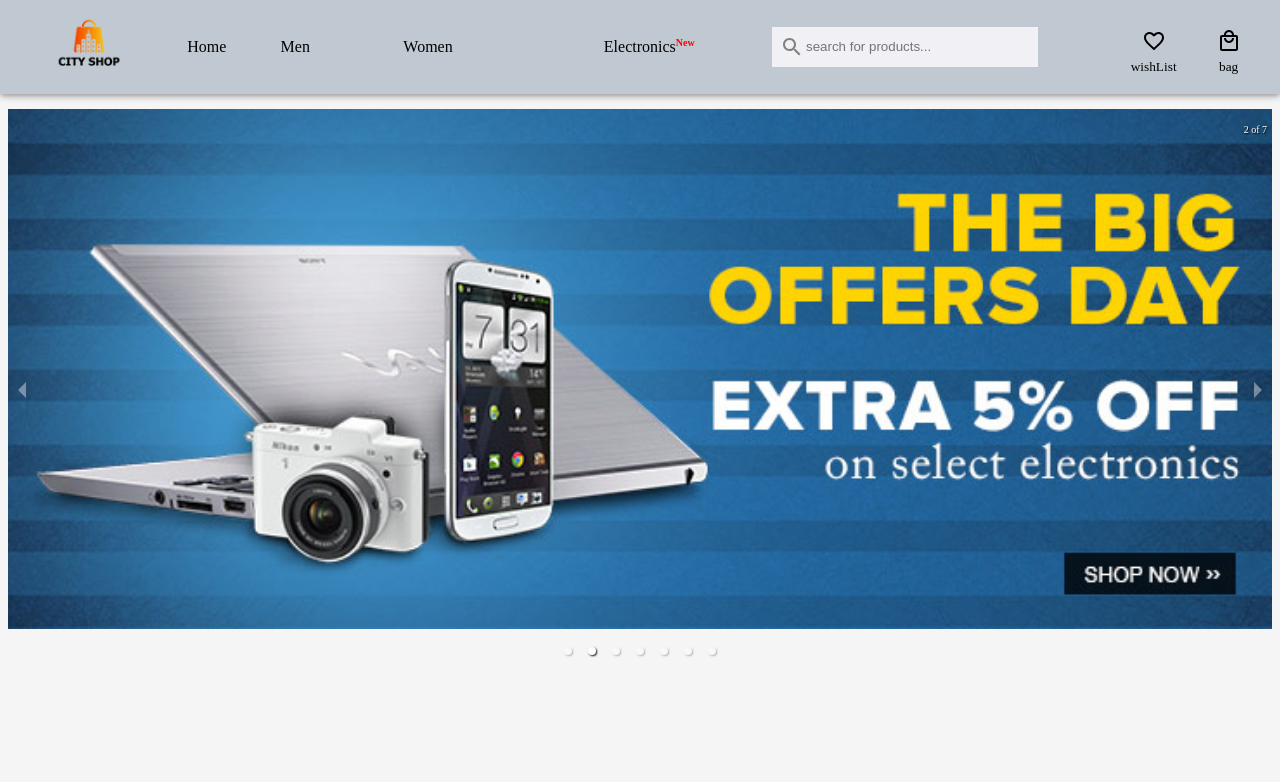
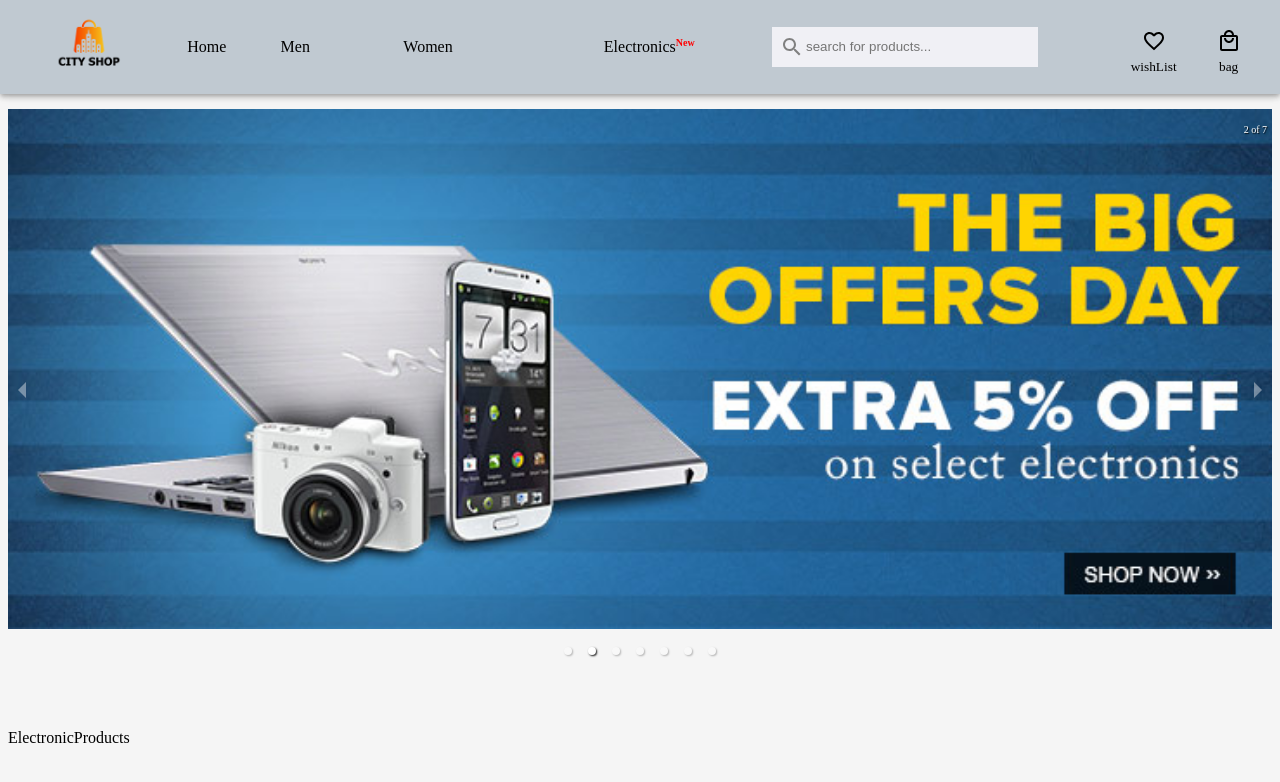
Before and after one commit to suhan647/capstone, a React (Create React App) app: page /electronicproducts in a window 1280 px wide. Shown: the top 782 px of the page. Built offline with nearby package versions, Linux system fonts and the light colour scheme.

Commit message:
added routes

```diff
--- a/src/App.js
+++ b/src/App.js
@@ -1,12 +1,14 @@
 import "./App.css";
 import Carousal from "./components/carousal/Carousal";
 import Header from "./components/header/Header";
+import Routing from "./routing/Routing";
 
 function App() {
   return (
     <>
       <Header />
       <Carousal/>
+      <Routing/>
     </>
   );
 }
--- a/src/components/home/Home.js
+++ b/src/components/home/Home.js
@@ -2,7 +2,7 @@ import React from 'react'
 
 function Home() {
   return (
-    <div>Home</div>
+    <div style={{marginTop:"60px"}}>Home</div>
   )
 }
 
--- a/src/components/products/ElectronicProducts.js
+++ b/src/components/products/ElectronicProducts.js
@@ -2,7 +2,7 @@ import React from 'react'
 
 function ElectronicProducts() {
   return (
-    <div>ElectronicProducts</div>
+    <div style={{marginTop:"60px"}}>ElectronicProducts</div>
   )
 }
 
--- a/src/components/products/MensProducts.js
+++ b/src/components/products/MensProducts.js
@@ -2,7 +2,7 @@ import React from 'react'
 
 function MensProducts() {
   return (
-    <div>MensProducts</div>
+    <div style={{marginTop:"60px"}}>MensProducts</div>
   )
 }
 
--- a/src/components/products/ProductDetails.js
+++ b/src/components/products/ProductDetails.js
@@ -2,7 +2,7 @@ import React from 'react'
 
 function ProductsSetails() {
   return (
-    <div>ProductsSetails</div>
+    <div style={{marginTop:"60px"}}>ProductsSetails</div>
   )
 }
 
--- a/src/components/products/WomensProducts.js
+++ b/src/components/products/WomensProducts.js
@@ -2,7 +2,7 @@ import React from 'react'
 
 function WomensProducts() {
   return (
-    <div>WomensProducts</div>
+    <div style={{marginTop:"60px"}}>WomensProducts</div>
   )
 }
 
--- /dev/null
+++ b/src/routing/Routing.js
@@ -0,0 +1,27 @@
+import React from 'react'
+import {Routes, Route, } from 'react-router-dom'
+import Home from '../components/home/Home'
+import ElectronicProducts from '../components/products/ElectronicProducts'
+import MensProducts from '../components/products/MensProducts'
+import ProductDetails from '../components/products/ProductDetails'
+import WomensProducts from '../components/products/WomensProducts'
+
+
+function Routing() {
+  return (
+    <>
+    <Routes>
+
+        <Route path="/" element={<Home />}></Route>
+        <Route path="/mensproducts" element={<MensProducts />}></Route>
+        <Route path="/womensproducts" element={<WomensProducts />}></Route>
+        <Route path="/electronicproducts" element={<ElectronicProducts />}></Route>
+        <Route path='/productdetails/:id' element={<ProductDetails/>} ></Route>
+
+    </Routes>
+
+    </>
+  )
+}
+
+export default Routing
```
